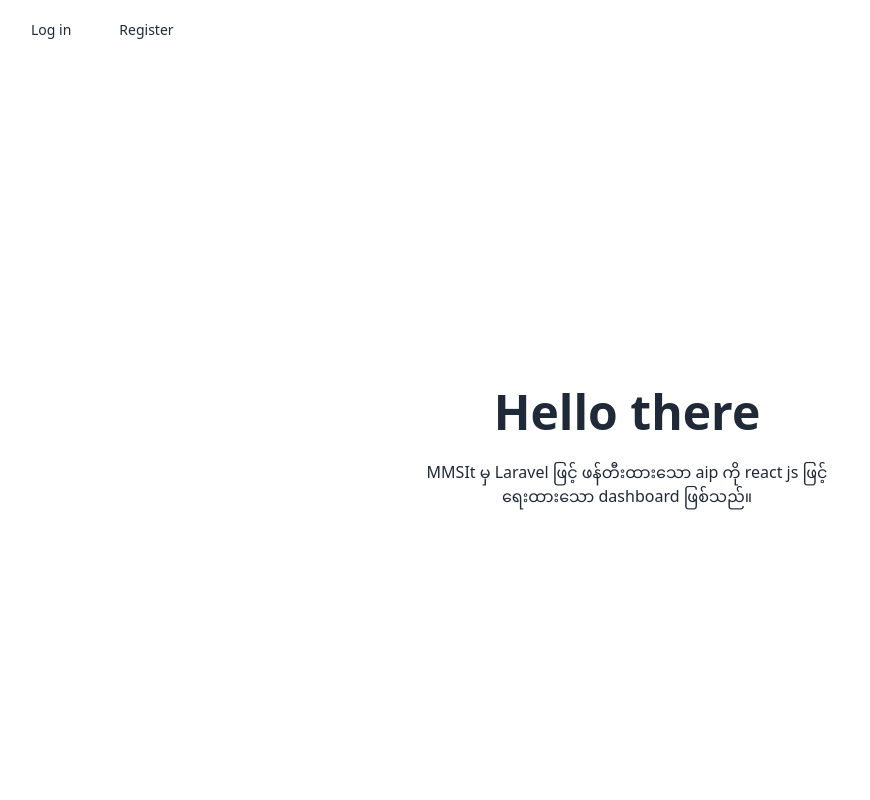
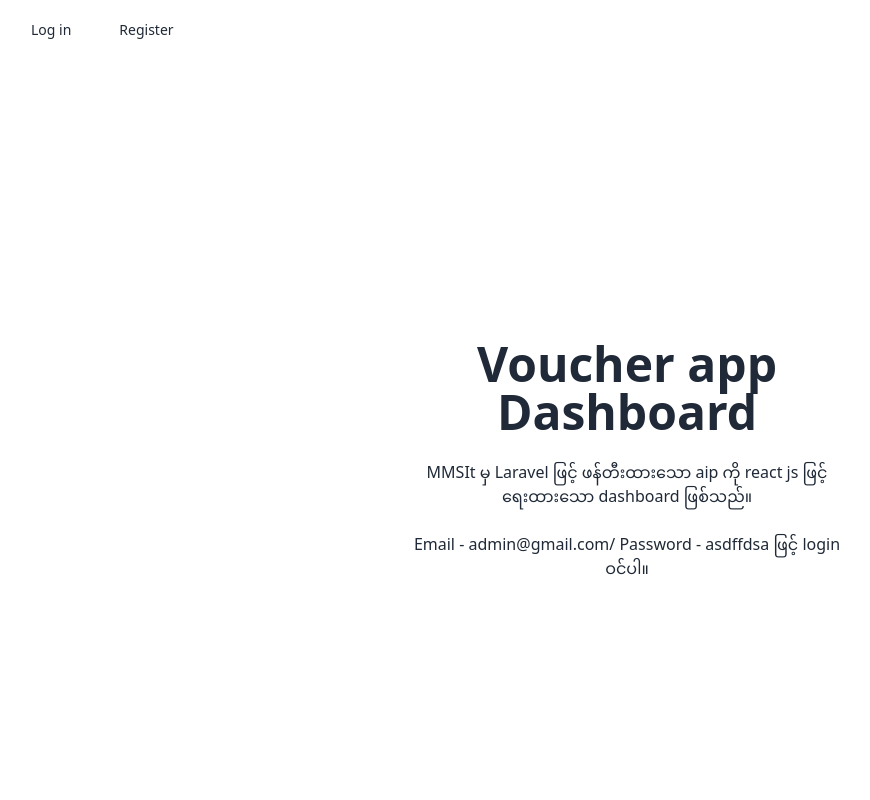
Before and after one commit to Yehtetaung158/voucher_app_folder_stricture_system, a React (Vite) app: page / in a window 1280 px wide. Shown: the top 800 px of the page, without its empty margins (13-883 px from the left). Built offline with nearby package versions, Linux system fonts and the light colour scheme; a web font is replaced by a local one; what ldrs would draw is missing.

Commit message:
public-page-optimize

```diff
--- a/src/features/public/components/HeroSection.jsx
+++ b/src/features/public/components/HeroSection.jsx
@@ -5,9 +5,16 @@ const HeroSection = () => {
     <section className="hero bg-white dark:bg-gray-200 min-h-screen">
       <div className="hero-content text-center">
         <div className="max-w-md">
-          <h1 className="text-5xl font-bold text-gray-800 dark:text-white">Hello there</h1>
+          <h1 className="text-5xl font-bold text-gray-800 max-sm:text-2xl dark:text-white">
+            Voucher app Dashboard
+          </h1>
           <p className="py-6">
-            MMSIt မှ Laravel ဖြင့် ဖန်တီးထားသော aip ကို react js ဖြင့်ရေးထားသော dashboard ဖြစ်သည်။
+            MMSIt မှ Laravel ဖြင့် ဖန်တီးထားသော aip ကို react js ဖြင့်ရေးထားသော
+            dashboard ဖြစ်သည်။
+          </p>
+          <p>
+            <span>Email - admin@gmail.com</span>/{" "}
+            <span>Password - asdffdsa</span> ဖြင့် login ဝင်ပါ။
           </p>
         </div>
       </div>
```
